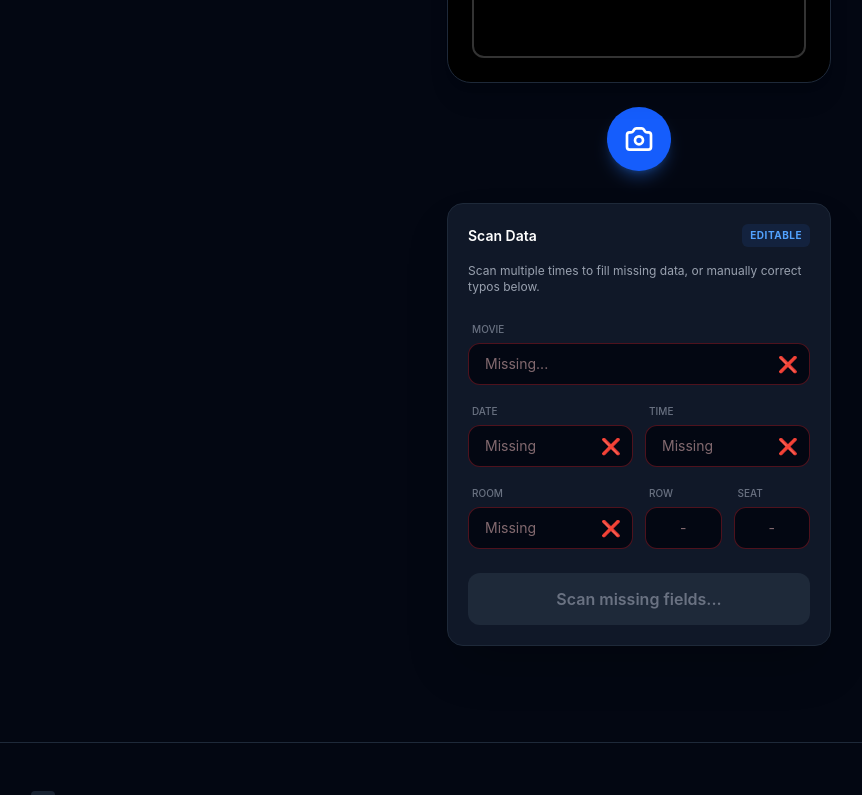
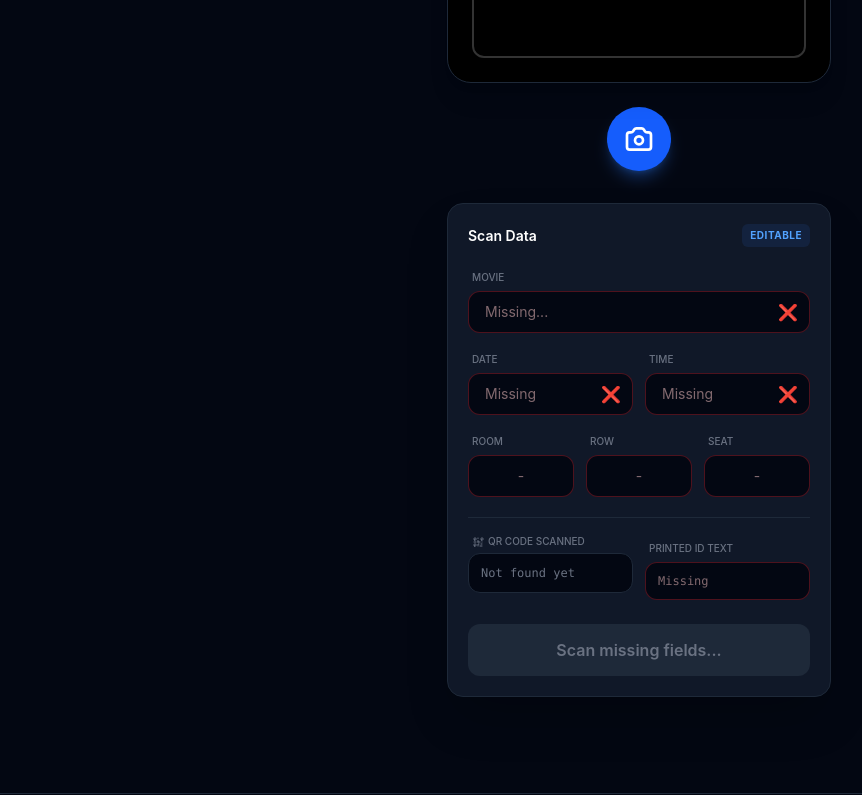
Before and after one commit to DrgDodge/cinema.sinulzyn.com, a SvelteKit app: page /scan in a window 1280 px wide. Shown: the part 366-1161 px from the top of the page, without its empty margins (1-863 px from the left). Built offline with nearby package versions, Linux system fonts and the light colour scheme; no server answers.

Commit message:
V0.1.4 - New pre processing

```diff
--- a/package.json
+++ b/package.json
@@ -24,6 +24,7 @@
 		"vite": "^8.0.16"
 	},
 	"dependencies": {
+		"jsqr": "^1.4.0",
 		"pocketbase": "^0.27.0",
 		"tesseract.js": "^7.0.0"
 	}
--- a/src/routes/scan/+page.svelte
+++ b/src/routes/scan/+page.svelte
@@ -1,6 +1,7 @@
 <script lang="ts">
     import { onMount, onDestroy } from 'svelte';
     import Tesseract from 'tesseract.js';
+    import jsQR from 'jsqr';
 
     let videoElement = $state<HTMLVideoElement>();
     let canvasElement = $state<HTMLCanvasElement>();
@@ -21,7 +22,8 @@
         room: '',
         row: '',
         seat: '',
-        ticketId: ''
+        qrData: '', // The hidden data inside the physical QR code
+        qrText: ''  // The text printed underneath the QR code
     });
 
     let showTicket = $state(false);
@@ -40,7 +42,6 @@
     async function getDevices() {
         try {
             const devices = await navigator.mediaDevices.enumerateDevices();
-            // Filter only video inputs and try to exclude the front camera if possible
             videoDevices = devices.filter(d => d.kind === 'videoinput');
         } catch (e) {
             console.error('Error enumerating devices:', e);
@@ -48,9 +49,8 @@
     }
 
     async function startCamera(deviceId?: string) {
-        stopStream(); // Stop existing stream before starting a new one
+        stopStream();
         try {
-            // Request very high resolution to leverage flagship sensors (like S26 Ultra)
             const constraints: MediaStreamConstraints = {
                 video: deviceId
                     ? { deviceId: { exact: deviceId }, width: { ideal: 2560 }, height: { ideal: 1440 } }
@@ -61,11 +61,8 @@
                 videoElement.srcObject = stream;
             }
 
-            // Once we have permission, get the list of available cameras
             if (videoDevices.length === 0) {
                 await getDevices();
-
-                // If we started with the generic environment constraint, find which device it actually used
                 if (!deviceId && stream && videoDevices.length > 0) {
                     const activeTrack = stream.getVideoTracks()[0];
                     if (activeTrack) {
@@ -102,28 +99,32 @@
         processing = true;
         progress = 0;
 
-        const ctx = canvasElement.getContext('2d');
+        const ctx = canvasElement.getContext('2d', { willReadFrequently: true });
         if (!ctx) return;
 
-        // Set canvas to high-res video dimensions
         canvasElement.width = videoElement.videoWidth;
         canvasElement.height = videoElement.videoHeight;
 
-        // --- CRITICAL OCR IMPROVEMENT ---
-        // Tesseract struggles with raw thermal paper photos.
-        // We force maximum contrast, brightness, and grayscale to make the text pitch black on pure white.
+        // 1. Draw raw image first for QR Code reading
+        ctx.drawImage(videoElement, 0, 0, canvasElement.width, canvasElement.height);
+        const rawImageData = ctx.getImageData(0, 0, canvasElement.width, canvasElement.height);
+
+        // Scan for physical QR Code
+        const code = jsQR(rawImageData.data, rawImageData.width, rawImageData.height);
+        if (code && !draft.qrData) {
+            draft.qrData = code.data;
+        }
+
+        // 2. Apply extreme contrast filters for Tesseract OCR
         ctx.filter = 'grayscale(100%) contrast(250%) brightness(120%)';
         ctx.drawImage(videoElement, 0, 0, canvasElement.width, canvasElement.height);
-
-        // Reset filter
         ctx.filter = 'none';
 
-        // Capture at highest quality
-        const imageDataUrl = canvasElement.toDataURL('image/jpeg', 1.0);
+        const enhancedImageUrl = canvasElement.toDataURL('image/jpeg', 1.0);
 
         try {
             const result = await Tesseract.recognize(
-                imageDataUrl,
+                enhancedImageUrl,
                 'ron+eng',
                 {
                     logger: m => {
@@ -144,11 +145,15 @@
     function parseReceipt(text: string) {
         const lines = text.split('\n').map(l => l.trim()).filter(l => l.length > 0);
 
-        // More forgiving regex. Tesseract often confuses A with 4, O with 0, and adds semicolons instead of colons.
         const dateTimeRegex = /D[A4]T[A4][:;\s]*([\d.]+)\s*[O0]R[A4][:;\s]*([\d:]+)/i;
         const roomRegex = /S[A4]L[A4]\s*([O0]?\d+)/i;
         const seatRegex = /R[A4]NDUL[:;\s]*(\d+)\s*L[O0]CUL[:;\s]*(\d+)/i;
-        const idRegex = /\b(\d{9,20})\b/; // Look for a long transaction/ticket barcode ID
+
+        // QR text is usually a long string of numbers/letters at the bottom
+        const idRegex = /\b([A-Z0-9]{9,25})\b/i;
+
+        // Find the index of the Date/Time line to use as an anchor
+        const dateLineIndex = lines.findIndex(l => dateTimeRegex.test(l));
 
         for (let i = 0; i < lines.length; i++) {
             const line = lines[i];
@@ -157,17 +162,11 @@
             if (dtMatch) {
                 if (!draft.date) draft.date = dtMatch[1];
                 if (!draft.time) draft.time = dtMatch[2];
-                if (!draft.movie && i > 0) {
-                    let m = lines[i - 1];
-                    // Strip trailing stray digits or punctuation that OCR adds
-                    m = m.replace(/[\s\-,;]+[\dOIl]$/, '');
-                    draft.movie = m;
-                }
             }
 
             const roomMatch = line.match(roomRegex);
             if (roomMatch && !draft.room) {
-                draft.room = roomMatch[1].replace(/[O0]/g, '0'); // Fix O read as 0
+                draft.room = roomMatch[1].replace(/[O0]/g, '0');
             }
 
             const seatMatch = line.match(seatRegex);
@@ -177,23 +176,47 @@
             }
 
             const idMatch = line.match(idRegex);
-            if (idMatch && !draft.ticketId) {
-                draft.ticketId = idMatch[1];
+            if (idMatch && !draft.qrText) {
+                // If it's a long number, assume it's the barcode/QR text
+                draft.qrText = idMatch[1];
+            }
+        }
+
+        // --- IMPROVED MOVIE NAME EXTRACTION ---
+        // Look backwards from the Date/Time line
+        if (dateLineIndex > 0 && !draft.movie) {
+            for (let j = dateLineIndex - 1; j >= 0; j--) {
+                let m = lines[j].trim();
+
+                // Skip lines that are just age ratings, formats, or random noise
+                if (/^(2D|3D|4DX|IMAX|VIP|SUB|DUB|ATMOS|MACRO|AP12|N15|IM18|\s|,)+$/i.test(m)) continue;
+                if (m.length < 3) continue; // Too short to be a movie
+
+                // Strip trailing stray digits or punctuation
+                m = m.replace(/[\s\-,;]+[\dOIl]$/, '');
+                draft.movie = m;
+                break; // Found the movie title!
             }
         }
     }
 
     function generateTicket() {
-        if (!draft.ticketId) {
-            // Generate a fallback barcode ID if OCR missed the numbers at the bottom
-            draft.ticketId = Math.floor(Math.random() * 9000000000) + 1000000000 + '';
+        if (!draft.qrData && draft.qrText) {
+            draft.qrData = draft.qrText; // Fallback: Use the text as the QR data
+        } else if (!draft.qrData) {
+            draft.qrData = Math.floor(Math.random() * 9000000000) + 1000000000 + '';
         }
+
+        if (!draft.qrText) {
+            draft.qrText = draft.qrData;
+        }
+
         showTicket = true;
         stopStream();
     }
 
     function scanAnother() {
-        draft = { movie: '', date: '', time: '', room: '', row: '', seat: '', ticketId: '' };
+        draft = { movie: '', date: '', time: '', room: '', row: '', seat: '', qrData: '', qrText: '' };
         showTicket = false;
         startCamera();
     }
@@ -258,10 +281,6 @@
                 <span class="text-[10px] uppercase tracking-wider text-blue-400 font-bold px-2 py-1 bg-blue-500/10 rounded-md">Editable</span>
             </div>
 
-            <p class="text-xs text-gray-400 mb-5">
-                Scan multiple times to fill missing data, or manually correct typos below.
-            </p>
-
             <div class="grid grid-cols-2 gap-3">
                 <!-- Movie Name -->
                 <div class="col-span-2">
@@ -272,7 +291,7 @@
                     </div>
                 </div>
 
-                <!-- Date -->
+                <!-- Date & Time -->
                 <div>
                     <label class="text-[10px] uppercase text-gray-500 font-medium ml-1">Date</label>
                     <div class="relative mt-1">
@@ -280,8 +299,6 @@
                         <div class="absolute right-3 top-1/2 -translate-y-1/2">{draft.date ? '✅' : '❌'}</div>
                     </div>
                 </div>
-
-                <!-- Time -->
                 <div>
                     <label class="text-[10px] uppercase text-gray-500 font-medium ml-1">Time</label>
                     <div class="relative mt-1">
@@ -290,28 +307,43 @@
                     </div>
                 </div>
 
-                <!-- Room -->
-                <div class="col-span-2 sm:col-span-1">
-                    <label class="text-[10px] uppercase text-gray-500 font-medium ml-1">Room</label>
-                    <div class="relative mt-1">
-                        <input bind:value={draft.room} class="w-full bg-gray-950 border {draft.room ? 'border-green-500/30 text-white' : 'border-red-500/30 text-red-200'} rounded-xl px-4 py-2.5 text-sm focus:outline-none focus:border-blue-500 transition-colors" placeholder="Missing" />
-                        <div class="absolute right-3 top-1/2 -translate-y-1/2">{draft.room ? '✅' : '❌'}</div>
+                <!-- Room, Row, Seat -->
+                <div class="col-span-2 flex gap-3">
+                    <div class="flex-1">
+                        <label class="text-[10px] uppercase text-gray-500 font-medium ml-1">Room</label>
+                        <div class="relative mt-1">
+                            <input bind:value={draft.room} class="w-full bg-gray-950 border {draft.room ? 'border-green-500/30 text-white' : 'border-red-500/30 text-red-200'} rounded-xl px-3 py-2.5 text-sm focus:outline-none focus:border-blue-500 transition-colors text-center" placeholder="-" />
+                        </div>
                     </div>
-                </div>
-
-                <!-- Row & Seat -->
-                <div class="col-span-2 sm:col-span-1 flex gap-3">
                     <div class="flex-1">
                         <label class="text-[10px] uppercase text-gray-500 font-medium ml-1">Row</label>
                         <div class="relative mt-1">
                             <input bind:value={draft.row} class="w-full bg-gray-950 border {draft.row ? 'border-green-500/30 text-white' : 'border-red-500/30 text-red-200'} rounded-xl px-3 py-2.5 text-sm focus:outline-none focus:border-blue-500 transition-colors text-center" placeholder="-" />
                         </div>
                     </div>
-
                     <div class="flex-1">
                         <label class="text-[10px] uppercase text-gray-500 font-medium ml-1">Seat</label>
                         <div class="relative mt-1">
                             <input bind:value={draft.seat} class="w-full bg-gray-950 border {draft.seat ? 'border-green-500/30 text-white' : 'border-red-500/30 text-red-200'} rounded-xl px-3 py-2.5 text-sm focus:outline-none focus:border-blue-500 transition-colors text-center" placeholder="-" />
+                        </div>
+                    </div>
+                </div>
+
+                <!-- QR Payload & Text -->
+                <div class="col-span-2 flex gap-3 mt-2 pt-4 border-t border-gray-800">
+                    <div class="flex-1">
+                        <label class="text-[10px] uppercase text-gray-500 font-medium ml-1 flex items-center gap-1">
+                            <svg class="w-3 h-3" fill="none" stroke="currentColor" viewBox="0 0 24 24"><path stroke-linecap="round" stroke-linejoin="round" stroke-width="2" d="M12 4v1m6 11h2m-6 0h-2v4m0-11v3m0 0h.01M12 12h4.01M16 20h4M4 12h4m12 0h.01M5 8h2a1 1 0 001-1V5a1 1 0 00-1-1H5a1 1 0 00-1 1v2a1 1 0 001 1zm14 0h2a1 1 0 001-1V5a1 1 0 00-1-1h-2a1 1 0 00-1 1v2a1 1 0 001 1zM5 20h2a1 1 0 001-1v-2a1 1 0 00-1-1H5a1 1 0 00-1 1v2a1 1 0 001 1z"></path></svg>
+                            QR Code Scanned
+                        </label>
+                        <div class="relative mt-1 flex items-center h-10 px-3 bg-gray-950 border {draft.qrData ? 'border-green-500/30 text-green-400' : 'border-gray-800 text-gray-500'} rounded-xl text-xs font-mono overflow-hidden">
+                            {draft.qrData ? draft.qrData.substring(0, 12) + '...' : 'Not found yet'}
+                        </div>
+                    </div>
+                    <div class="flex-1">
+                        <label class="text-[10px] uppercase text-gray-500 font-medium ml-1">Printed ID Text</label>
+                        <div class="relative mt-1">
+                            <input bind:value={draft.qrText} class="w-full bg-gray-950 border {draft.qrText ? 'border-green-500/30 text-white' : 'border-red-500/30 text-red-200'} rounded-xl px-3 py-2.5 text-xs font-mono focus:outline-none focus:border-blue-500 transition-colors" placeholder="Missing" />
                         </div>
                     </div>
                 </div>
@@ -374,15 +406,14 @@
                     <!-- Functional QR Code -->
                     <div class="w-full flex flex-col items-center mt-10">
                         <div class="bg-white p-3 rounded-2xl shadow-inner">
-                            <!-- Using a public API to dynamically generate the QR Code based on the ticket ID -->
                             <img
-                                src={`https://api.qrserver.com/v1/create-qr-code/?size=150x150&data=${draft.ticketId}`}
+                                src={`https://api.qrserver.com/v1/create-qr-code/?size=150x150&data=${encodeURIComponent(draft.qrData)}`}
                                 alt="Ticket QR Code"
                                 class="w-28 h-28 mix-blend-multiply"
                             />
                         </div>
                         <p class="text-[11px] font-mono tracking-[0.2em] text-gray-500 mt-4 uppercase">
-                            {draft.ticketId}
+                            {draft.qrText}
                         </p>
                     </div>
                 </div>
```
Also changed, not shown: 1 other file (tests, documents, lock files or other folders).
